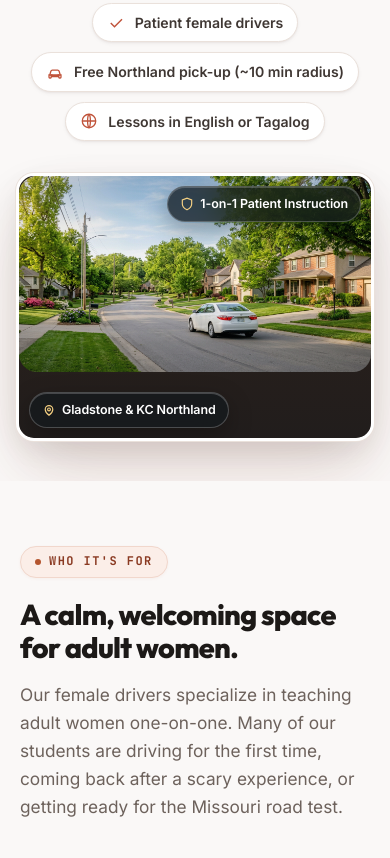
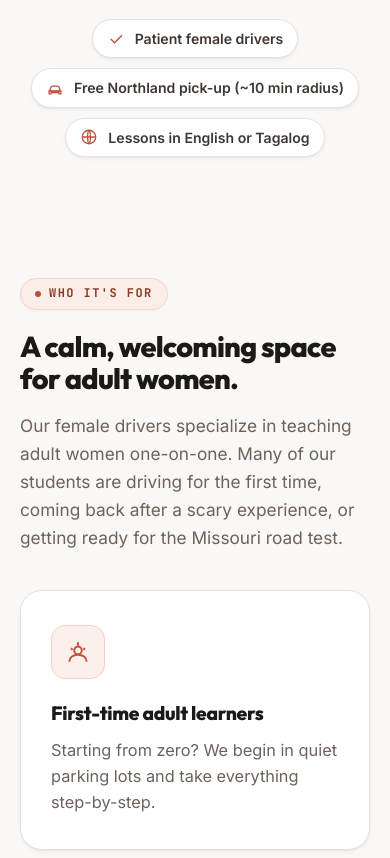
Before and after one commit to dassey/BBB, a website: page index.html in a window 390 px wide. Shown: the part 718-1576 px from the top of the page. Drawn offline with Linux system fonts and the light colour scheme.

Commit message:
Drop the hero image from the home page
Owner call -- did not like the image or the banner placement. The hero is
now type-only, so it gets more generous vertical padding rather than the
tighter spacing that suited a headline sitting on top of a picture.

Removes ~110 lines of now-dead CSS: .hero-banner-container, -frame, -img,
the two glassmorphism tags, and their responsive overrides at 900px and
600px. The two tags duplicated the hero pills below them, so no content
was lost.

images/hero.jpg is now unreferenced (joins hero-banner.png). Both left on
disk pending the owner's call.

npm run verify: 7 checks green, 14/14 mutations caught.

```diff
--- a/index.html
+++ b/index.html
@@ -100,19 +100,6 @@
     </div>
   </div>
 
-  <div class="hero-banner-container container">
-    <div class="hero-banner-frame">
-      <img class="hero-img hero-banner-img" src="images/hero.jpg" alt="One of our female drivers instructing an adult student during a driving lesson" />
-      <div class="hero-glass-tag glass-tag-top-right">
-        <svg viewBox="0 0 24 24" fill="none" stroke="currentColor" stroke-width="2"><path d="M12 22s8-4 8-10V5l-8-3-8 3v7c0 6 8 10 8 10z"/></svg>
-        <span>1-on-1 Patient Instruction</span>
-      </div>
-      <div class="hero-glass-tag glass-tag-bottom-left">
-        <svg viewBox="0 0 24 24" fill="none" stroke="currentColor" stroke-width="2"><path d="M12 21s-6.5-5-6.5-10a6.5 6.5 0 0 1 13 0c0 5-6.5 10-6.5 10z"/><circle cx="12" cy="11" r="2.4"/></svg>
-        <span>Gladstone &amp; KC Northland</span>
-      </div>
-    </div>
-  </div>
 </section>
 
 <!-- ============ WHO IT'S FOR ============ -->
--- a/styles.css
+++ b/styles.css
@@ -769,9 +769,12 @@ p {
 /* =========================================================
    Hero Section & Full-Width Cinematic Banner Architecture
    ========================================================= */
+/* Type-only hero. With no banner image below it the headline carries the
+   whole opening, so it gets real vertical room rather than the tighter
+   padding that suited a hero sitting on top of a picture. */
 .hero {
   position: relative;
-  padding: clamp(48px, 6vw, 84px) 0 clamp(40px, 5vw, 64px);
+  padding: clamp(64px, 9vw, 128px) 0 clamp(56px, 7vw, 96px);
   overflow: hidden;
 }
 
@@ -857,118 +860,6 @@ p {
   height: 18px;
   color: var(--sage);
   flex: 0 0 auto;
-}
-
-/* Wide / Full-Width Cinematic Hero Banner Frame */
-.hero-banner-container {
-  width: 100%;
-  max-width: clamp(1000px, 92vw, 1280px);
-  margin: 44px auto 0;
-  padding-inline: clamp(16px, 4vw, 36px);
-  position: relative;
-}
-
-/* Full-width container modifier option */
-.hero-banner-container.is-fullwidth,
-.hero-banner-full {
-  max-width: 100%;
-  padding-inline: clamp(16px, 3.5vw, 48px);
-}
-
-.hero-banner-frame {
-  position: relative;
-  width: 100%;
-  aspect-ratio: 21 / 9;
-  min-height: 280px;
-  border-radius: clamp(18px, 3vw, 32px);
-  border: 4px solid var(--surface);
-  box-shadow:
-    0 0 0 1px var(--line),
-    0 10px 28px -4px rgba(40, 26, 20, 0.08),
-    0 24px 56px -8px rgba(40, 26, 20, 0.14),
-    0 36px 80px -16px rgba(192, 83, 58, 0.12);
-  overflow: hidden;
-  background: var(--asphalt-2);
-  transition: transform 0.4s var(--ease), box-shadow 0.4s var(--ease), border-color 0.4s var(--ease);
-}
-
-.hero-banner-frame::after {
-  content: "";
-  position: absolute;
-  inset: 0;
-  pointer-events: none;
-  background: linear-gradient(180deg, rgba(20, 25, 30, 0.18) 0%, transparent 40%, rgba(20, 25, 30, 0.4) 100%);
-  border-radius: calc(clamp(18px, 3vw, 32px) - 4px);
-  z-index: 2;
-}
-
-.hero-banner-frame:hover {
-  transform: translateY(-4px);
-  box-shadow:
-    0 0 0 1.5px var(--sage-border),
-    0 16px 36px -4px rgba(40, 26, 20, 0.1),
-    0 32px 72px -8px rgba(40, 26, 20, 0.18),
-    0 48px 96px -16px rgba(192, 83, 58, 0.2);
-}
-
-.hero-banner-img {
-  width: 100%;
-  height: 100%;
-  object-fit: cover;
-  object-position: center 38%;
-  display: block;
-  border-radius: calc(clamp(18px, 3vw, 32px) - 4px);
-  transition: transform 0.6s var(--ease);
-}
-
-.hero-banner-frame:hover .hero-banner-img {
-  transform: scale(1.03);
-}
-
-/* Floating Glassmorphism Tags */
-.hero-glass-tag {
-  position: absolute;
-  z-index: 10;
-  display: inline-flex;
-  align-items: center;
-  gap: 10px;
-  padding: 10px 20px;
-  border-radius: var(--r-full);
-  background: rgba(20, 25, 30, 0.76);
-  backdrop-filter: blur(16px) saturate(180%);
-  -webkit-backdrop-filter: blur(16px) saturate(180%);
-  border: 1px solid rgba(255, 255, 255, 0.22);
-  color: #ffffff;
-  font-family: var(--f-body);
-  font-weight: 600;
-  font-size: 0.88rem;
-  letter-spacing: -0.01em;
-  box-shadow: 0 8px 24px rgba(0, 0, 0, 0.28), inset 0 1px 0 rgba(255, 255, 255, 0.2);
-  transition: transform 0.3s var(--ease), background 0.3s var(--ease), border-color 0.3s var(--ease);
-  pointer-events: auto;
-}
-
-.hero-glass-tag svg {
-  width: 18px;
-  height: 18px;
-  color: #f5d082;
-  flex: 0 0 auto;
-}
-
-.hero-glass-tag:hover {
-  transform: translateY(-2px) scale(1.02);
-  background: rgba(20, 25, 30, 0.88);
-  border-color: rgba(255, 255, 255, 0.38);
-}
-
-.glass-tag-top-right {
-  top: clamp(14px, 3vw, 24px);
-  right: clamp(14px, 3vw, 24px);
-}
-
-.glass-tag-bottom-left {
-  bottom: clamp(14px, 3vw, 24px);
-  left: clamp(14px, 3vw, 24px);
 }
 
 /* Legacy .hero-figure compatibility for other pages/images */
@@ -1007,10 +898,6 @@ img[src*="og"] {
 
 /* Smooth Responsive Scaling for Hero across Tablet and Mobile */
 @media (max-width: 900px) {
-  .hero-banner-frame {
-    aspect-ratio: 16 / 9;
-    min-height: 240px;
-  }
   .hero-pills {
     gap: 10px 14px;
     padding-top: 22px;
@@ -1022,32 +909,6 @@ img[src*="og"] {
 }
 
 @media (max-width: 600px) {
-  .hero-banner-container {
-    margin-top: 32px;
-    padding-inline: 16px;
-  }
-  .hero-banner-frame {
-    aspect-ratio: 4 / 3;
-    min-height: 210px;
-    border-width: 3px;
-  }
-  .hero-glass-tag {
-    padding: 7px 12px;
-    font-size: 0.78rem;
-    gap: 6px;
-  }
-  .hero-glass-tag svg {
-    width: 14px;
-    height: 14px;
-  }
-  .glass-tag-top-right {
-    top: 10px;
-    right: 10px;
-  }
-  .glass-tag-bottom-left {
-    bottom: 10px;
-    left: 10px;
-  }
   .center-btn-row {
     flex-direction: column;
     width: 100%;
```
Also changed, not shown: images/hero-banner.png (deleted), images/hero.jpg (deleted), images/instructor.jpg, images/og.jpg (deleted).
